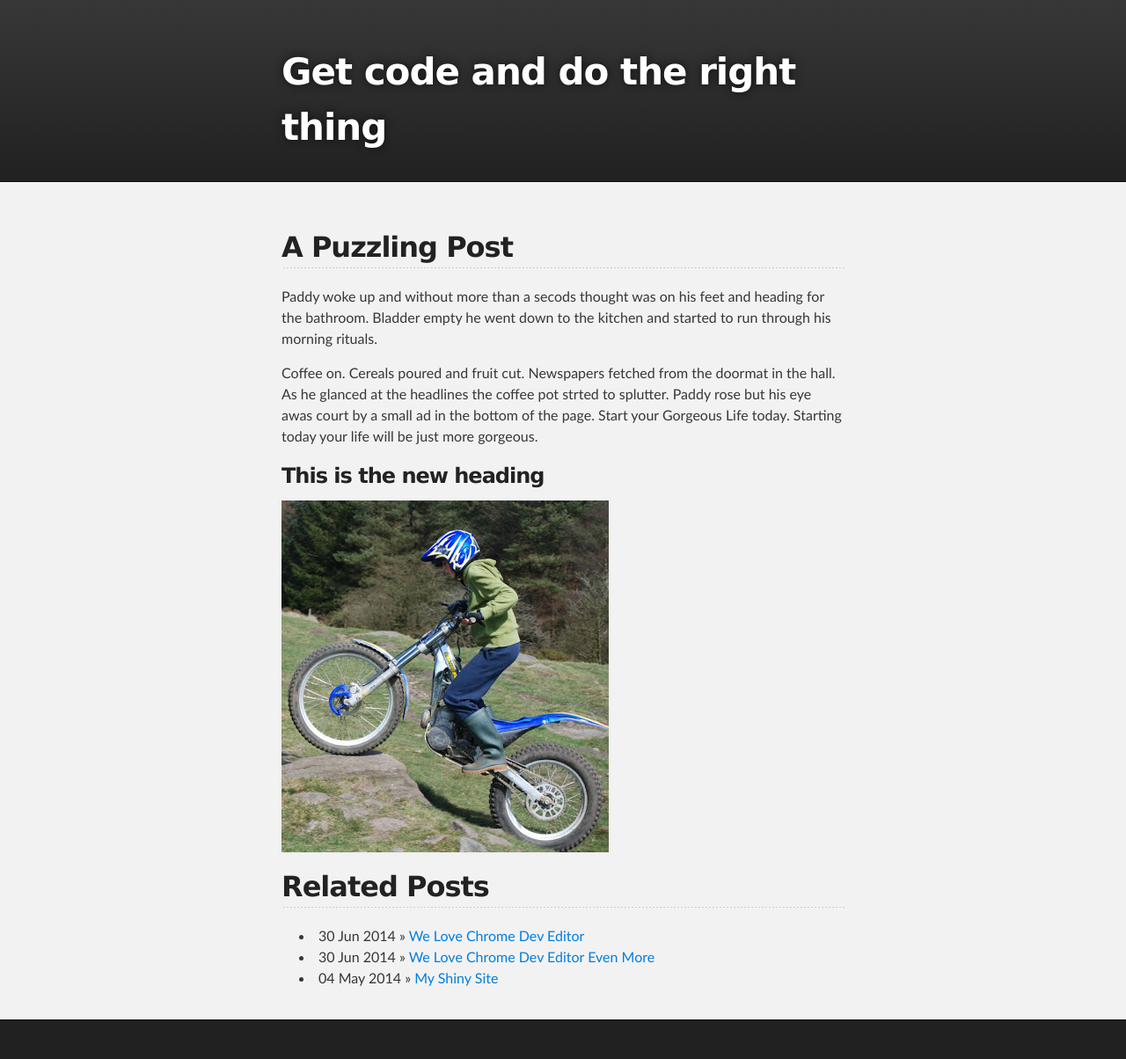
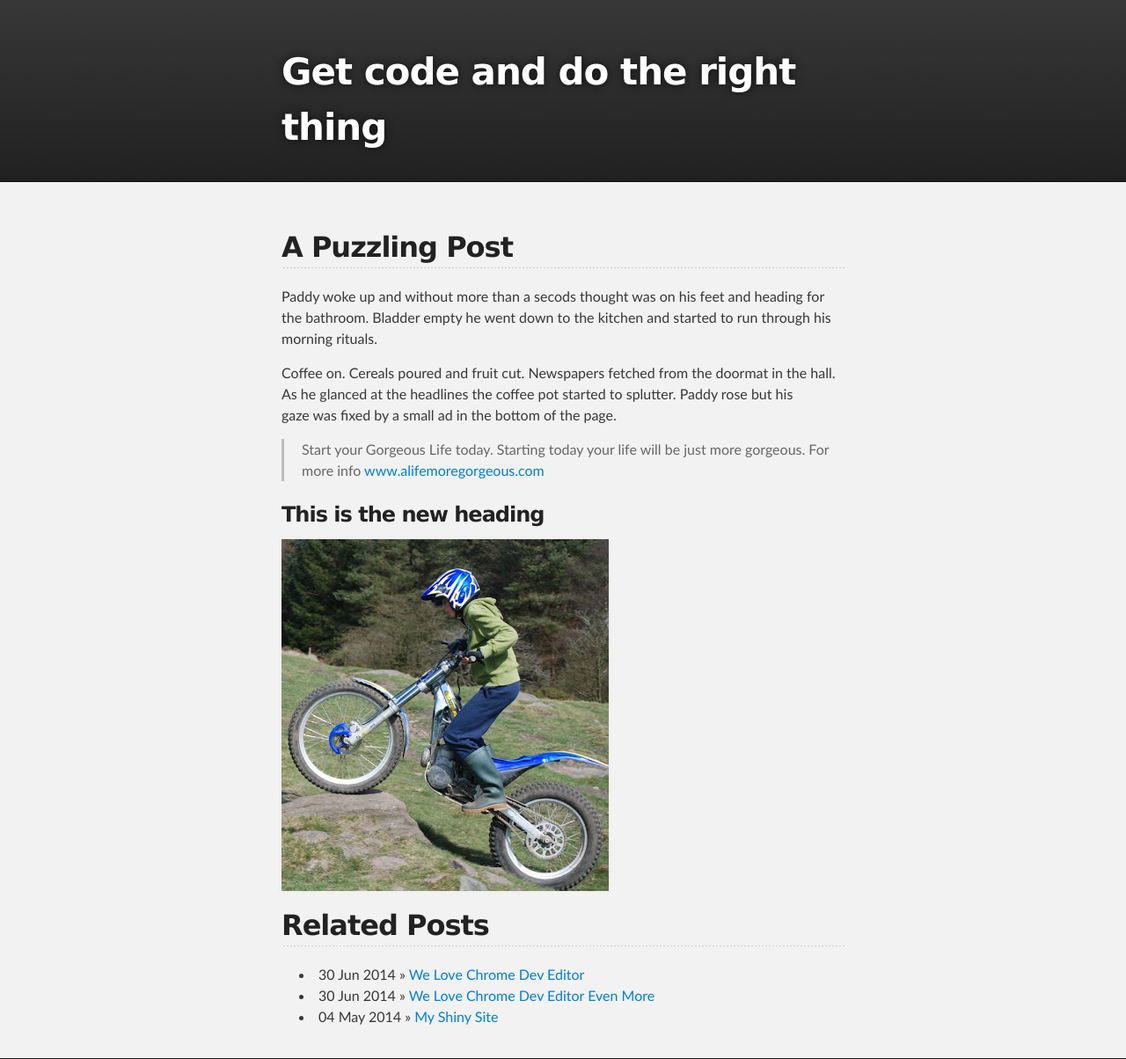
Before and after one commit to dindigit/dindigit.github.io, a Jekyll site: the page built from _posts/2014-05-04-paddy-gorgeous.md, in a window 1280 px wide. Shown: the whole page at 88% size. Built offline with Jekyll 4.4.1, drawn with Linux system fonts in a browser that asks for light colours; before the commit the page ends 1160 px from its top, so only the background shows below that.

Commit message:
Updated '_posts/2014-05-04-paddy-gorgeous.md' via CloudCannon

```diff
--- a/_posts/2014-05-04-paddy-gorgeous.md
+++ b/_posts/2014-05-04-paddy-gorgeous.md
@@ -8,7 +8,8 @@ published: true
 
 Paddy woke up and without more than a secods thought was on his feet and heading for the bathroom. Bladder empty he went down to the kitchen and started to run through his morning rituals.
 
-Coffee on. Cereals poured and fruit cut. Newspapers fetched from the doormat in the hall. As he glanced at the headlines the coffee pot strted to splutter. Paddy rose but his eye awas court by a small ad in the bottom of the page. Start your Gorgeous Life today. Starting today your life will be just more gorgeous.
+Coffee on. Cereals poured and fruit cut. Newspapers fetched from the doormat in the hall. As he glanced at the headlines the coffee pot started to splutter. Paddy rose but his gaze&nbsp;was fixed by a small ad in the bottom of the page.
+> Start your Gorgeous Life today. Starting today your life will be just more gorgeous. For more info [www.alifemoregorgeous.com](www.alifemoregorgeous.com)
 
 ### This is the new heading
 
```
